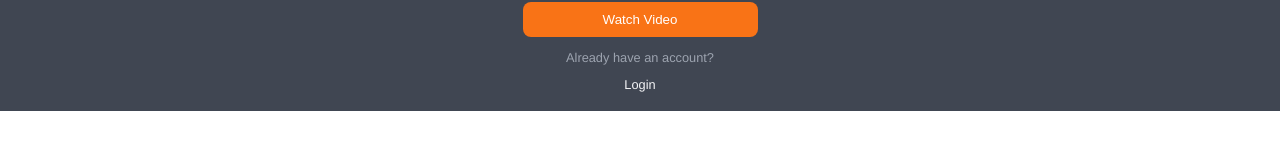
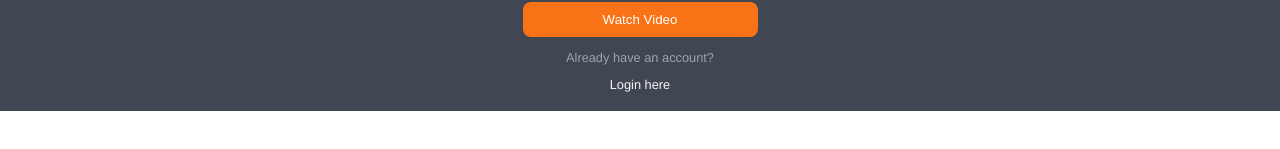
Before and after one commit to Theo-Selin/AFK, a Vue app in the folder frontend/: page /register in a window 1280 px wide. Shown: the part 689-838 px from the top of the page. Built offline with nearby package versions, Linux system fonts and the light colour scheme.

Commit message:
Quick button fix

```diff
--- a/frontend/src/views/login/LoginView.vue
+++ b/frontend/src/views/login/LoginView.vue
@@ -17,7 +17,7 @@
           label="Password"
           id="password"
         />
-        <button @click="submitForm" class="submit-button">Submit</button>
+        <button @click="submitForm" class="submit-button">Login</button>
         <button @click="toggleModal" class="watch-button">Watch Video</button>
       </div>
       <p class="link-label">Don't have an account?</p>
--- a/frontend/src/views/login/RegisterView.vue
+++ b/frontend/src/views/login/RegisterView.vue
@@ -29,7 +29,7 @@
         </button>
       </div>
       <p class="link-label">Already have an account?</p>
-      <router-link :to="{ name: 'login' }" class="link">Login</router-link>
+      <router-link :to="{ name: 'login' }" class="link">Login here</router-link>
     </div>
   </Transition>
   <button v-if="!showModal" @click="toggleModal" class="modal-button">
```
